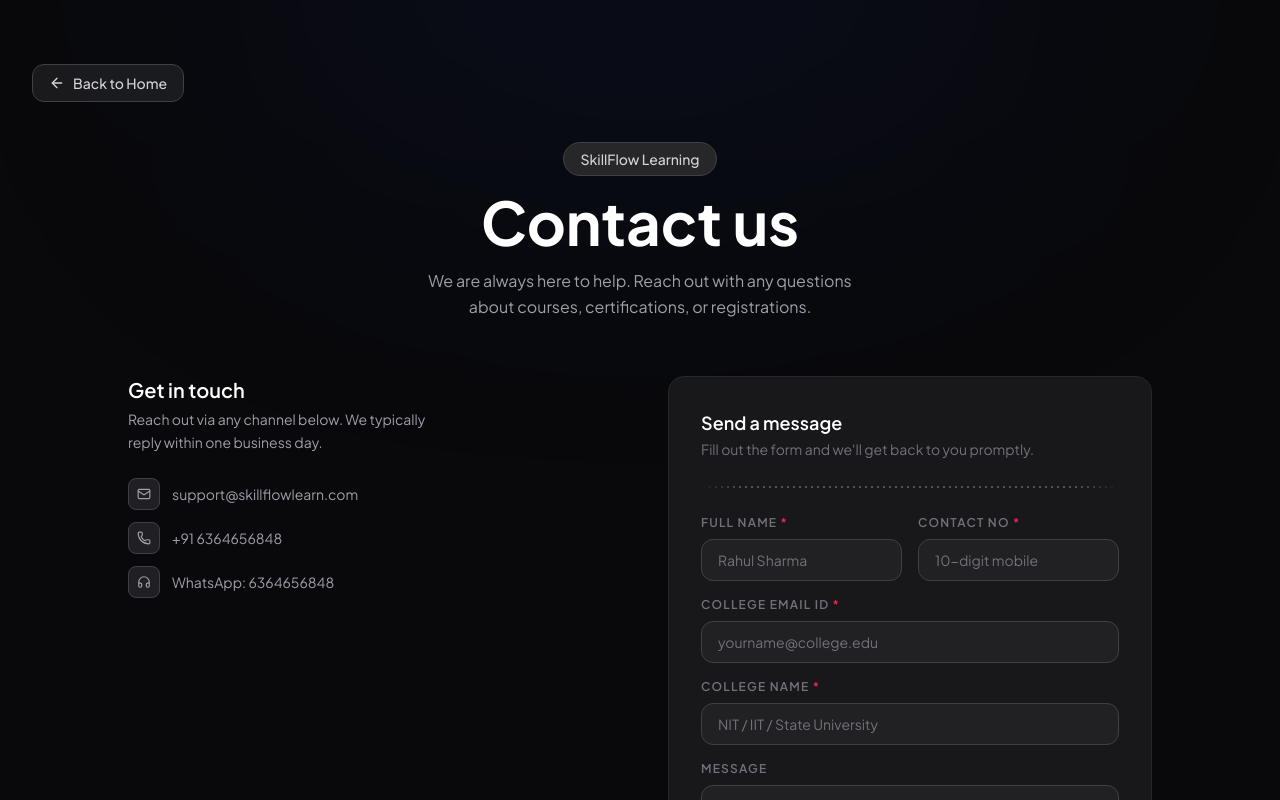
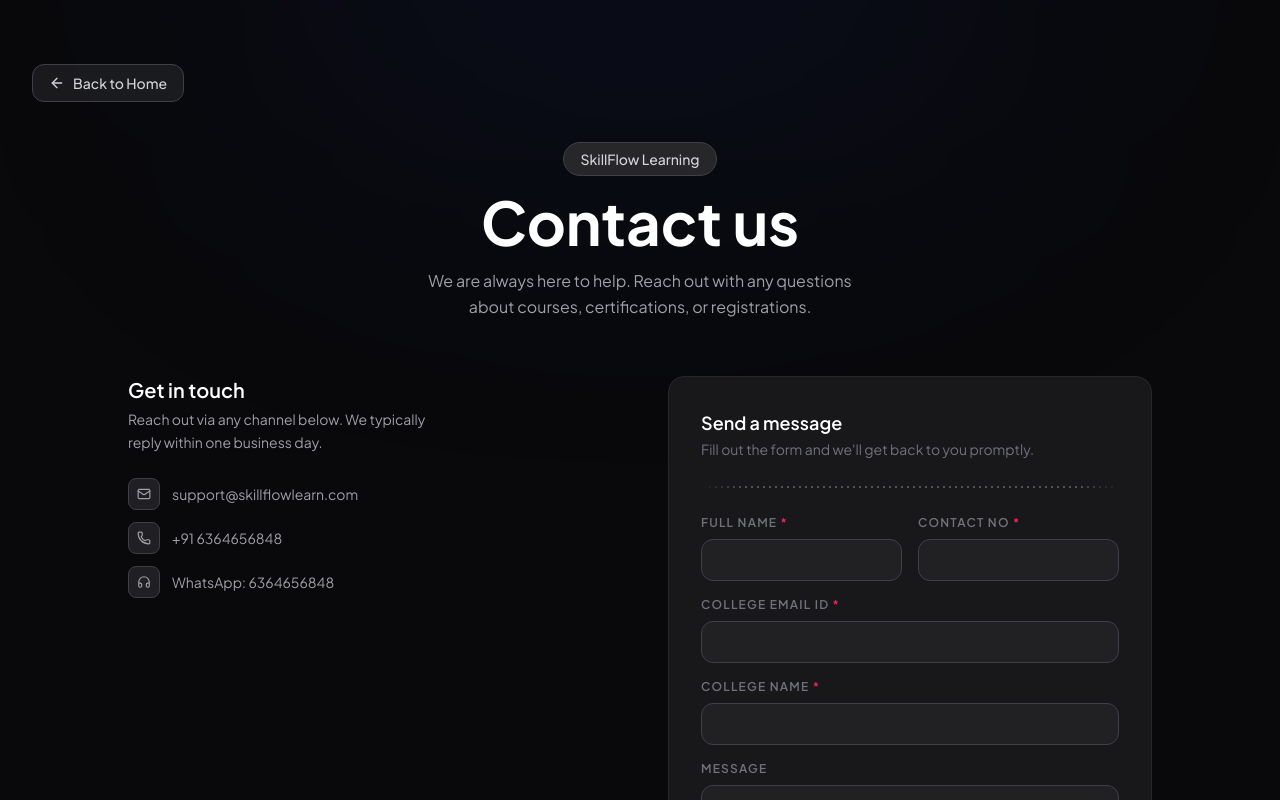
Before and after one commit to skillflowlearning/form_page, a React (Vite) app: page / in a window 1280 px wide. Both pictures are taken after a click on the button "Contact us". Shown: the top 800 px of the page. Built offline with nearby package versions, Linux system fonts and the light colour scheme; no server answers; a web font is replaced by a local one.

Commit message:
fix: remove all placeholder example text from contact form inputs

```diff
--- a/src/components/ui/contact-with-globe.tsx
+++ b/src/components/ui/contact-with-globe.tsx
@@ -619,7 +619,7 @@
                         required
                         value={formData.name}
                         onChange={handleChange}
-                        placeholder="Rahul Sharma"
+                        placeholder=""
                         className={inputCls}
                       />
                     </div>
@@ -635,7 +635,7 @@
                         title="Enter a valid 10-digit number"
                         value={formData.contactNo}
                         onChange={handleChange}
-                        placeholder="10-digit mobile"
+                        placeholder=""
                         className={inputCls}
                       />
                     </div>
@@ -652,7 +652,7 @@
                       required
                       value={formData.collegeEmail}
                       onChange={handleChange}
-                      placeholder="yourname@college.edu"
+                      placeholder=""
                       className={inputCls}
                     />
                   </div>
@@ -668,7 +668,7 @@
                       required
                       value={formData.collegeName}
                       onChange={handleChange}
-                      placeholder="NIT / IIT / State University"
+                      placeholder=""
                       className={inputCls}
                     />
                   </div>
@@ -683,7 +683,7 @@
                       rows={4}
                       value={formData.message}
                       onChange={handleChange}
-                      placeholder="Type your message here"
+                      placeholder=""
                       className={cn(inputCls, "resize-none")}
                     />
                   </div>
```
